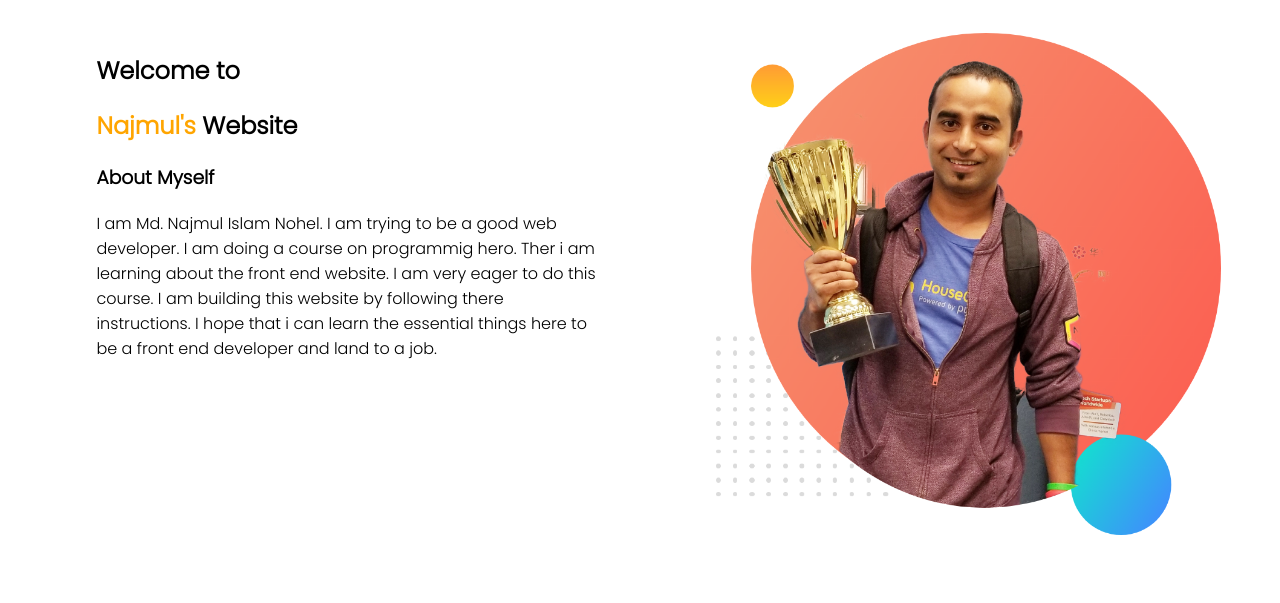
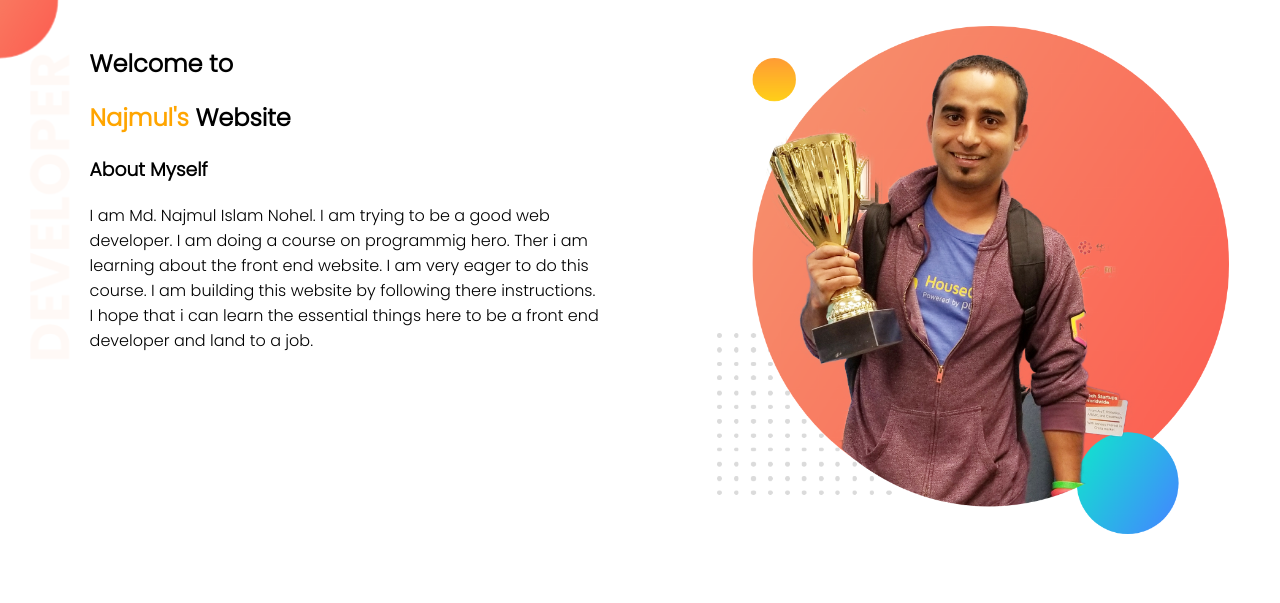
Before and after one commit to NajmulBD/portfolioWebsitePrac, a plain HTML site: page index.html in a window 1280 px wide. Drawn offline with Linux system fonts and the light colour scheme.

Commit message:
last commit fo today

```diff
--- a/index.html
+++ b/index.html
@@ -11,7 +11,7 @@
 </head>
 <body>
 
-    <section>
+    <section class="top-banner">
 
         <div class="half-width">
             <h1>Welcome to</h1>
@@ -21,7 +21,9 @@
             <h3>About Myself</h3>
             <p>I am Md. Najmul Islam Nohel. I am trying to be a good web developer. I am doing a course on programmig hero. Ther i am learning about the front end website. I am very eager to do this course. I am building this website by following there instructions. I hope that i can learn the essential things here to be a front end developer and land to a job.</p>
         </div>
+
         <div class="half-width">
+
             <img src="img/jhankar.png" alt="section 1 photo">
         </div>
 
--- a/style.css
+++ b/style.css
@@ -1,4 +1,5 @@
 body{
+    margin: 0;
     font-family: 'Poppins', sans-serif;
 }
 
@@ -13,8 +14,18 @@ body{
     float: left;
     margin-left: 5%;
     padding: 2%;
+
 }
 
 .half-width img{
     width: 100%;
 }
+
+.top-banner{
+    background-image: url(img/top-banner.png);
+    background-repeat: no-repeat;
+}
+
+section{
+    height: 600px;
+}
```
